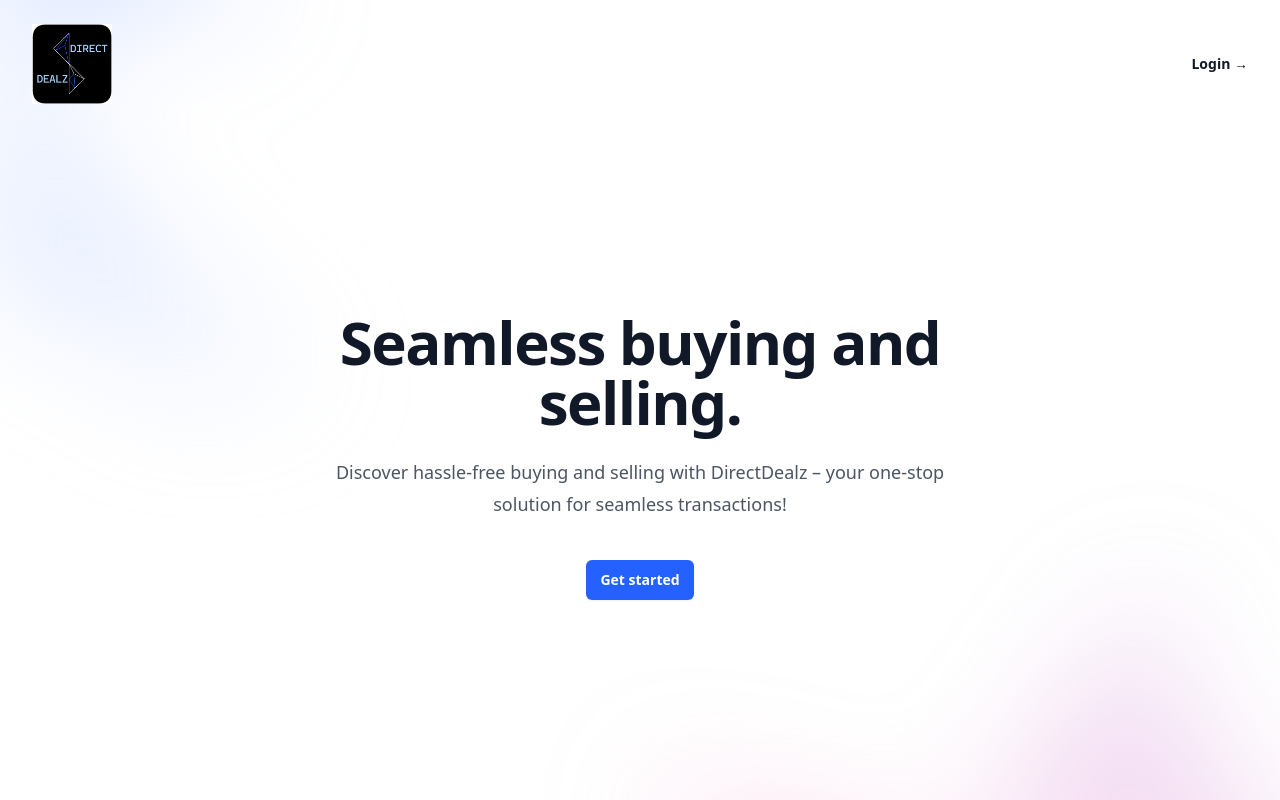
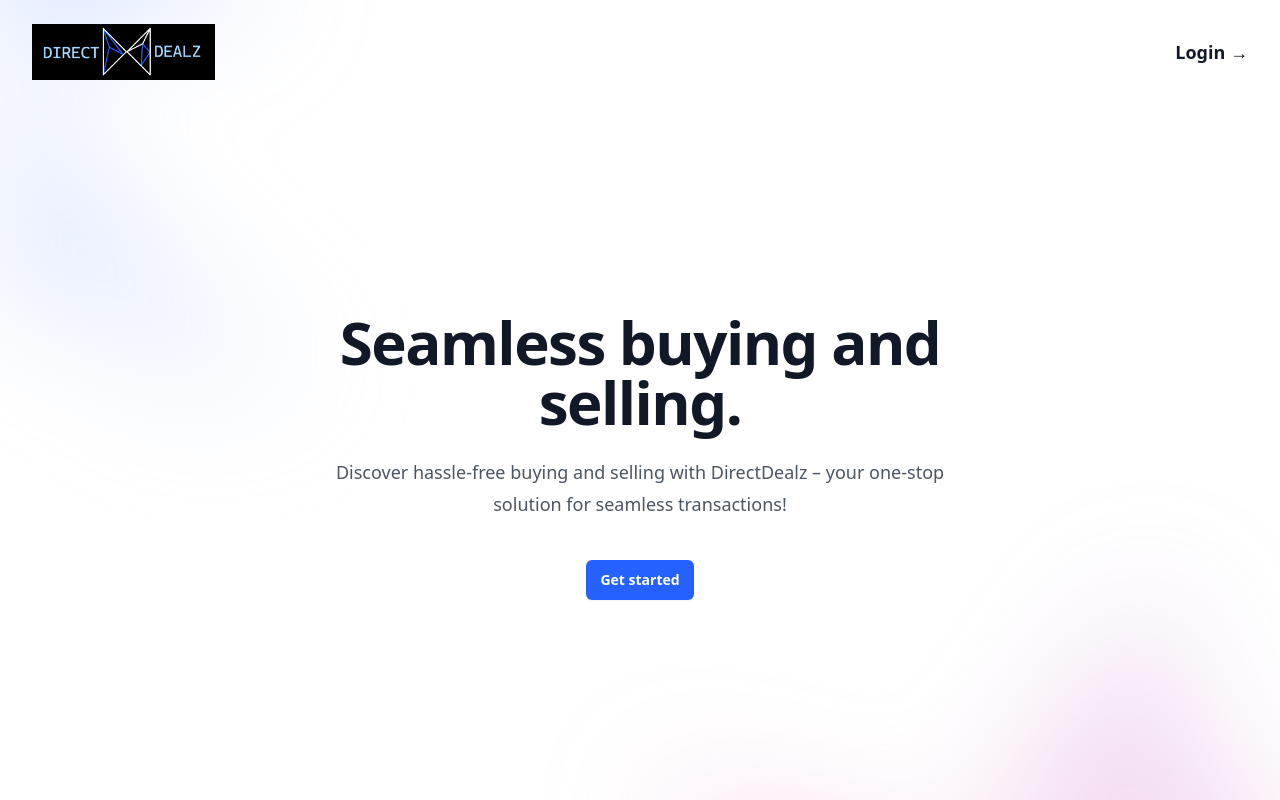
Before and after one commit to sumithegde-webdev/DDLocal, a React (Vite) app in the folder dd-front-end/: page / in a window 1280 px wide. Shown: the top 800 px of the page. Built offline with nearby package versions, Linux system fonts and the light colour scheme.

Commit message:
Minor avatar Changes

```diff
--- a/dd-front-end/src/components/Dashboard/Dashboard.jsx
+++ b/dd-front-end/src/components/Dashboard/Dashboard.jsx
@@ -6,6 +6,7 @@ import { Link } from 'react-router-dom';
 import Cookies from 'js-cookie';
 import styled from 'styled-components';
 import  widelogo  from '../../assets/widelogo.png'
+import avatar from '../../assets/avatar.png'
 
 const Dashboard = () => {
     const nav = useNavigate();
@@ -148,7 +149,7 @@ const Dashboard = () => {
                                         <span className="sr-only">Open user menu</span>
                                         <img
                                             className="h-8 w-8 rounded-full"
-                                            src="https://images.unsplash.com/photo-1472099645785-5658abf4ff4e?ixlib=rb-1.2.1&ixid=eyJhcHBfaWQiOjEyMDd9&auto=format&fit=facearea&facepad=2&w=256&h=256&q=80"
+                                            src={avatar}
                                             alt=""
                                         />
                                     </button>
--- a/dd-front-end/src/components/Dashboard/SellerRequestForm.jsx
+++ b/dd-front-end/src/components/Dashboard/SellerRequestForm.jsx
@@ -6,6 +6,7 @@ import { useNavigate } from 'react-router-dom';
 import { Fragment } from 'react'
 import { Disclosure, Menu, Transition } from '@headlessui/react'
 import { Bars3Icon, BellIcon, XMarkIcon } from '@heroicons/react/24/outline'
+import avatar from '../../assets/avatar.png'
 const SellerRequestForm = () => {
   const [state, setState] = useState('');
   const [city, setCity] = useState('');
@@ -165,8 +166,8 @@ const SellerRequestForm = () => {
                       <span className="sr-only">Open user menu</span>
                       <img
                         className="h-8 w-8 rounded-full"
-                        src="https://images.unsplash.com/photo-1472099645785-5658abf4ff4e?ixlib=rb-1.2.1&ixid=eyJhcHBfaWQiOjEyMDd9&auto=format&fit=facearea&facepad=2&w=256&h=256&q=80"
-                        alt=""
+                        src={avatar}
+                         alt=""
                       />
                     </Menu.Button>
                   </div>
--- a/dd-front-end/src/components/Dashboard/SpecificProductPage.jsx
+++ b/dd-front-end/src/components/Dashboard/SpecificProductPage.jsx
@@ -9,6 +9,7 @@ import { Fragment } from 'react'
 import { Disclosure, Menu, Transition } from '@headlessui/react'
 import { Bars3Icon, BellIcon, XMarkIcon } from '@heroicons/react/24/outline'
 import { Link } from 'react-router-dom';
+import avatar from '../../assets/avatar.png'
 const SpecificProductPage = () => {
   const { productId } = useParams();
   const [product, setProduct] = useState(null);
@@ -163,7 +164,7 @@ const SpecificProductPage = () => {
                         <span className="sr-only">Open user menu</span>
                         <img
                           className="h-8 w-8 rounded-full"
-                          src="https://images.unsplash.com/photo-1472099645785-5658abf4ff4e?ixlib=rb-1.2.1&ixid=eyJhcHBfaWQiOjEyMDd9&auto=format&fit=facearea&facepad=2&w=256&h=256&q=80"
+                          src={avatar}
                           alt=""
                         />
                       </Menu.Button>
--- a/dd-front-end/src/components/Home/Hero.jsx
+++ b/dd-front-end/src/components/Home/Hero.jsx
@@ -3,6 +3,7 @@ import { Dialog } from '@headlessui/react'
 import { Bars3Icon, XMarkIcon } from '@heroicons/react/24/outline';
 import logo from '../../assets/darkLogo.png';
 
+import widelogo from '../../assets/widelogo.png';
 const navigation = [
   // { name: 'About', href: '#' },
   // { name: 'Features', href: '#' },
@@ -20,8 +21,8 @@ export default function Hero() {
             <a href="#" className="-m-1.5 p-1.5">
               <span className="sr-only">DirectDealz</span>
               <img
-                className="h-20  w-20"
-                src= {logo}
+                className="h-14  w-22"
+                src= {widelogo}
                 alt="DirectDealz"
               />
             </a>
@@ -44,9 +45,9 @@ export default function Hero() {
               </a>
             ))}
           </div>
-          <div className="hidden lg:flex lg:flex-1 lg:justify-end">
+          <div className="hidden lg:flex lg:flex-1 lg:justify-end " >
             {/* Login URL To be implemented !! for Production server change this */}
-            <a href="http://localhost:5173/Login" className="text-sm font-semibold leading-6 text-gray-900">
+            <a href="http://localhost:5173/Login" className="text-lg font-semibold leading-6 text-gray-900">
               Login <span aria-hidden="true">&rarr;</span>
             </a>
           </div>
--- a/dd-front-end/src/components/Seller/CreateProduct.jsx
+++ b/dd-front-end/src/components/Seller/CreateProduct.jsx
@@ -11,7 +11,7 @@ import { Dialog } from '@headlessui/react'
 import { ExclamationTriangleIcon } from '@heroicons/react/24/outline'
 import { useEffect } from 'react';
 import { GoAlertFill } from 'react-icons/go';
-
+import avatar from '../../assets/avatar.png'
 const CreateSellerProductForm = () => {
   const nav = useNavigate();
   const [userRole, setUserRole] = useState('');
@@ -243,7 +243,7 @@ const CreateSellerProductForm = () => {
                         <span className="sr-only">Open user menu</span>
                         <img
                           className="h-8 w-8 rounded-full"
-                          src="https://images.unsplash.com/photo-1472099645785-5658abf4ff4e?ixlib=rb-1.2.1&ixid=eyJhcHBfaWQiOjEyMDd9&auto=format&fit=facearea&facepad=2&w=256&h=256&q=80"
+                          src={avatar}
                           alt=""
                         />
                       </Menu.Button>
--- a/dd-front-end/src/components/Seller/DeleteProduct.jsx
+++ b/dd-front-end/src/components/Seller/DeleteProduct.jsx
@@ -10,7 +10,7 @@ import { Fragment } from 'react'
 import { Disclosure, Menu, Transition } from '@headlessui/react'
 import { Bars3Icon, BellIcon, XMarkIcon } from '@heroicons/react/24/outline'
 import { Link } from 'react-router-dom';
-
+import avatar from '../../assets/avatar.png'
 const DeleteProduct = () => {
   const nav = useNavigate();
   const { productId } = useParams();
@@ -166,7 +166,7 @@ const DeleteProduct = () => {
                         <span className="sr-only">Open user menu</span>
                         <img
                           className="h-8 w-8 rounded-full"
-                          src="https://images.unsplash.com/photo-1472099645785-5658abf4ff4e?ixlib=rb-1.2.1&ixid=eyJhcHBfaWQiOjEyMDd9&auto=format&fit=facearea&facepad=2&w=256&h=256&q=80"
+                          src={avatar}
                           alt=""
                         />
                       </Menu.Button>
--- a/dd-front-end/src/components/Seller/EditProduct.jsx
+++ b/dd-front-end/src/components/Seller/EditProduct.jsx
@@ -9,6 +9,7 @@ import { Disclosure, Menu, Transition } from '@headlessui/react'
 import { Bars3Icon, BellIcon, XMarkIcon } from '@heroicons/react/24/outline'
 import Cookies from 'js-cookie';
 import { Link } from 'react-router-dom';
+import avatar from '../../assets/avatar.png'
 const EditProduct = () => {
   const nav = useNavigate();
   const { productId } = useParams();
@@ -186,7 +187,7 @@ const EditProduct = () => {
                         <span className="sr-only">Open user menu</span>
                         <img
                           className="h-8 w-8 rounded-full"
-                          src="https://images.unsplash.com/photo-1472099645785-5658abf4ff4e?ixlib=rb-1.2.1&ixid=eyJhcHBfaWQiOjEyMDd9&auto=format&fit=facearea&facepad=2&w=256&h=256&q=80"
+                          src={avatar}
                           alt=""
                         />
                       </Menu.Button>
--- a/dd-front-end/src/components/Seller/ListAllProducts.jsx
+++ b/dd-front-end/src/components/Seller/ListAllProducts.jsx
@@ -10,6 +10,7 @@ import { Disclosure, Menu, Transition } from '@headlessui/react'
 import { Bars3Icon, BellIcon, XMarkIcon } from '@heroicons/react/24/outline'
 import { FaLock } from 'react-icons/fa';
 import { GoAlertFill } from "react-icons/go";
+import avatar from '../../assets/avatar.png'
 const listAllProducts = () => {
 
   const nav = useNavigate();
@@ -148,7 +149,7 @@ const listAllProducts = () => {
                         <span className="sr-only">Open user menu</span>
                         <img
                           className="h-8 w-8 rounded-full"
-                          src="https://images.unsplash.com/photo-1472099645785-5658abf4ff4e?ixlib=rb-1.2.1&ixid=eyJhcHBfaWQiOjEyMDd9&auto=format&fit=facearea&facepad=2&w=256&h=256&q=80"
+                          src={avatar}
                           alt=""
                         />
                       </Menu.Button>
```
Also changed, not shown: dd-front-end/src/assets/avatar.png (renamed from dd-front-end/src/assets/image (5).png).
